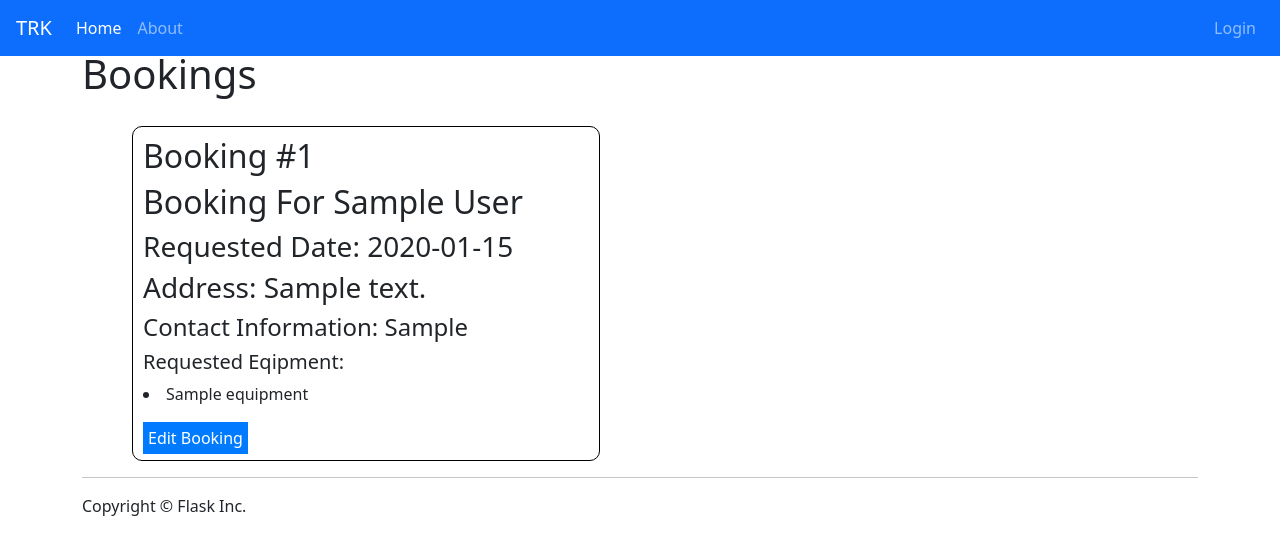
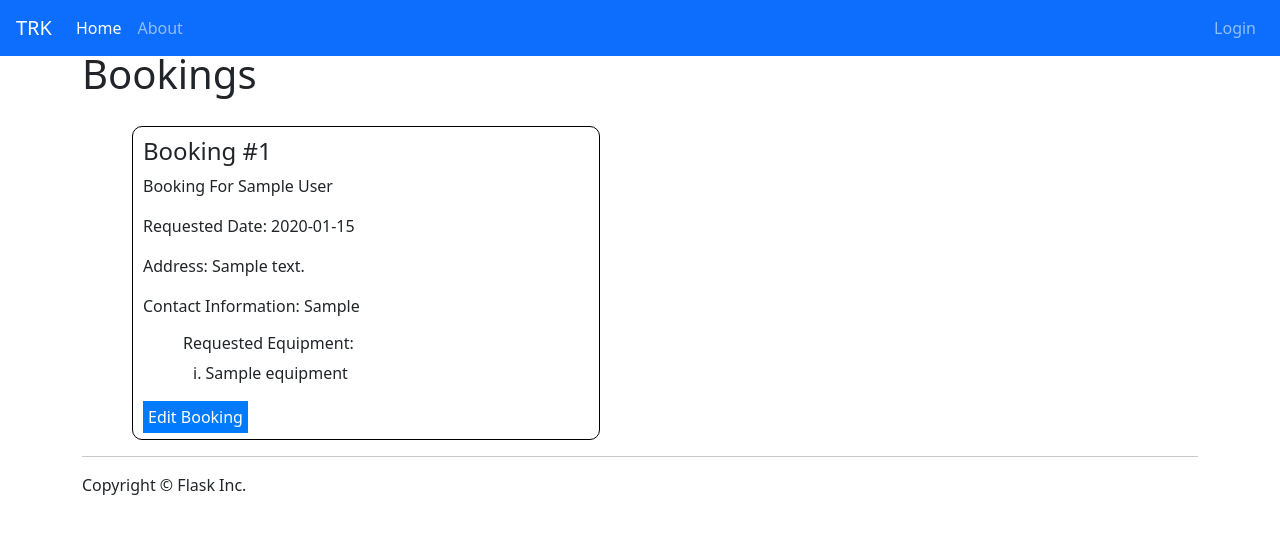
Before and after one commit to JrdnPrter/2171-Project, a Flask app: page /viewBooking in a window 1280 px wide. Shown: the top 555 px of the page. Run offline with Flask 2, Linux system fonts and the light colour scheme; tables that the repository leaves empty hold one stand-in row (values such as "Sample post"); some libraries are stand-ins or nearby versions.

Commit message:
Update viewBooking.html

```diff
--- a/app/templates/viewBooking.html
+++ b/app/templates/viewBooking.html
@@ -5,15 +5,17 @@
     {% for booking in bookings %}
     <div class='booking'>
         <div class="booking-info">
-            <h2>Booking #{{booking[0].id}}</h2>
-            <h2>Booking For {{ booking[0].cfname}} {{booking[0].clname}}</h2>
-            <h3>Requested Date: {{booking[0].event_date}}</h3>
-            <h3>Address: {{booking[0].address}}</h3>
-            <h4>Contact Information: {{booking[0].contact}}</h4>
-            <h5>Requested Eqipment:</h5>
-            {% for equipment in booking[1] %}
-            <li> {{equipment.equip_name}} </li>
-            {%endfor%}
+            <h4>Booking #{{booking[0].id}}</h4>
+            <p>Booking For {{ booking[0].cfname}} {{booking[0].clname}}</p>
+            <p>Requested Date: {{booking[0].event_date}}</p>
+            <p>Address: {{booking[0].address}}</p>
+            <p>Contact Information: {{booking[0].contact}}</p>
+            <div class="equipmentlist">
+                <h6>Requested Equipment:</h6>
+                {% for equipment in booking[1] %}
+                <li> {{equipment.equip_name}} </li>
+                {%endfor%}
+            </div>
             <div class="view-booking">
                 <a href="{{url_for('editBooking',bookingid=booking[0].id)}}"> Edit Booking</a>
             </div>
```
